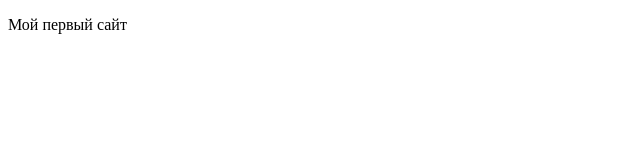
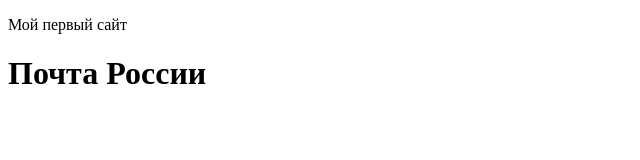
Before and after one commit to kuzmichioo/NewProject, a plain HTML site: page index.html in a window 1280 px wide. Shown: the whole page, without its empty margins (0-640 px from the left). Drawn offline with Linux system fonts and the light colour scheme.

Commit message:
Добавление

```diff
--- a/index.html
+++ b/index.html
@@ -10,5 +10,6 @@
 <body>
      <p>Мой первый сайт</p>
 </body>
+<h1> Почта России
 
 </html>
```
